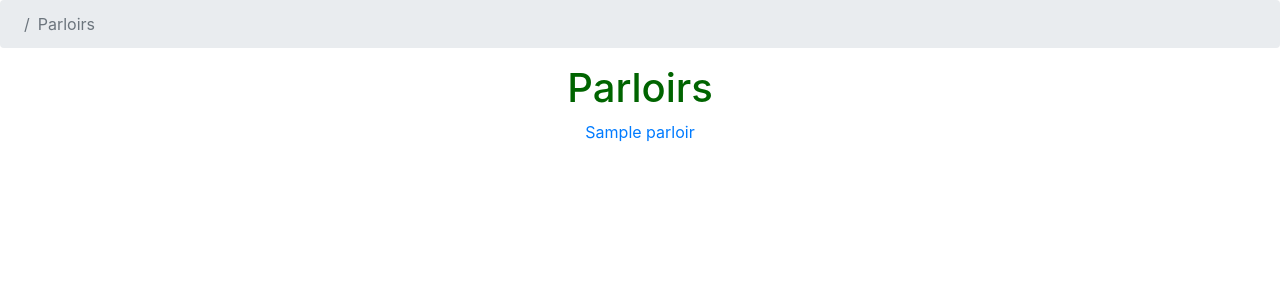
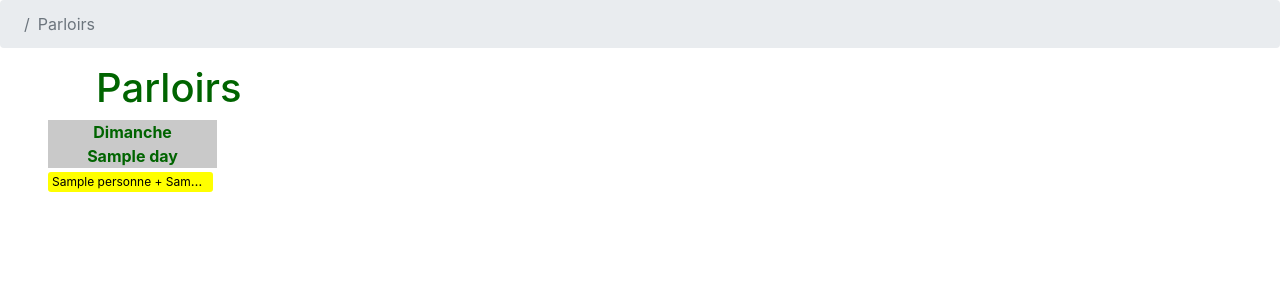
Before and after one commit to BrRoman/hotellerie, a Django app: template hotellerie/apps/parloirs/templates/parloirs/calendar.html in a window 1280 px wide. Shown: the part 64-364 px from the top of the page. Run offline with Django 3.2, Linux system fonts and the light colour scheme; the template is opened without the code that fills it: most values are stand-ins (such as "Sample title", 1, 10 or a date in 2020); style sheets or scripts are compiled from the project's sources; some libraries are stand-ins or nearby versions.

Commit message:
Parloirs: calendar OK => js and css updated.

```diff
--- a/hotellerie/apps/parloirs/templates/parloirs/calendar.html
+++ b/hotellerie/apps/parloirs/templates/parloirs/calendar.html
@@ -1,22 +1,47 @@
 {% extends 'main.html' %}
+
+{% load static %}
 
 {% block breadcrumbs %}
     <li class="breadcrumb-item active">Parloirs</li>
 {% endblock breadcrumbs %}
 
 {% block content %}
-    <div class="d-flex flex-column justify-content-between align-items-center">
+    <div class="d-flex align-self-stretch align-items-center mx-5">
         <!-- Title -->
-        <div id="title" class="form-inline">
+        <div id="title" class="form-inline mr-auto">
             <h1>Parloirs</h1>
-            <a href={% url 'parloirs:create' %}><p class="mr-auto" title="Ajouter un parloir"><span class="fas fa-plus-circle"></p></a>
+            <a href={% url 'parloirs:create' %}><p class="mr-auto" title="Ajouter un séjour"><span class="fas fa-plus-circle"></span></p></a>
+        </div>
+
+        <!-- Tools -->
+        <div id="tools" class="d-flex align-items-center ml-auto">
+            <span id="previous_week" class="fas fa-angle-double-left" title="Semaine précédente"></span>
+
+            <div class="input-group" id="datepicker">
+                <span class="fas fa-calendar-alt" data-target="#datepicker" data-toggle="datetimepicker" title="Calendrier"></span>
+            </div>
+
+            <span id="next_week" class="fas fa-angle-double-right" title="Semaine suivante"></span>
         </div>
     </div>
 
-    <!-- Liste -->
-    <ul class="list-inline">
-        {% for parloir in parloirs %}
-            <li><a href={% url 'parloirs:details' parloir.id %}>{{ parloir }}</a></li>
-        {% endfor %}
-    </ul>
-{% endblock %}
+    <!-- Calendar -->
+    <div id="calendar">
+        <!-- Dates -->
+        {% include 'calendar_dates.html' %}
+
+        <!-- Parloirs -->
+        <div id="calendar-bars">
+            {% for day, day_data in days.items %}
+                {% for parloir in day_data.parloirs %}
+                    <div class="bar parloir px-1 mt-1 mr-1" style="grid-column: {{ forloop.parentloop.counter }};" title="{{ parloir.personne }} + {{ parloir.nombre }}">
+                        <a href={% url 'parloirs:details' parloir.id %}>
+                            {{ parloir.personne }} + {{ parloir.nombre }}
+                        </a>
+                    </div>
+                {% endfor %}
+            {% endfor %}
+        </div>
+    </div>
+{% endblock content %}
--- a/hotellerie/apps/parloirs/urls.py
+++ b/hotellerie/apps/parloirs/urls.py
@@ -6,7 +6,7 @@ from . import views
 
 app_name = 'parloirs'
 urlpatterns = [
-    path('', views.calendar, name='home'),
+    path('', views.home, name='home'),
     re_path(r'^(?P<day>\d{2})/(?P<month>\d{2})/(?P<year>\d{4})/$',
             views.calendar, name='calendar'),
     path('create/', views.create, name='create'),
--- a/hotellerie/apps/sejours/templates/sejours/calendar.html
+++ b/hotellerie/apps/sejours/templates/sejours/calendar.html
@@ -32,7 +32,7 @@
         {% include 'calendar_dates.html' %}
 
         <!-- Sejours -->
-        <div id="calendar-sejours">
+        <div id="calendar-bars">
             {% for day, day_data in days.items %}
                 {% for sejour, sejour_data in day_data.sejours.items %}
                     {% if sejour_data.length > 0 %}
--- a/hotellerie/static/css/hotellerie.less
+++ b/hotellerie/static/css/hotellerie.less
@@ -104,7 +104,7 @@ body {
                 }
             }
 
-            #calendar-sejours {
+            #calendar-bars {
                 display: grid;
                 grid-template-columns: repeat(7, 100% / 7);
 
@@ -148,6 +148,15 @@ body {
                 .pretre.groupe {
                     background-color: rgb(189, 0, 189);
                 }
+
+                .parloir {
+                    background-color: yellow;
+                    color: black;
+
+                    a {
+                        color: black;
+                    }
+                }
             }
         }
     }
--- a/hotellerie/static/js/hotellerie.js
+++ b/hotellerie/static/js/hotellerie.js
@@ -3,39 +3,41 @@ $(document).ready(function () {
 
     // Calendar: click on 'previous week':
     $('#previous_week').click(function () {
-        regex = /(\d{2})\/(\d{2})\/(\d{4})/;
-        result = regex.exec(url);
-        date = new Date(parseInt(result[3]), parseInt(result[2]) - 1, parseInt(result[1]));
-        previous_date = new Date(date.getTime() - (7 * 24 * 3600 * 1000));
+        const regex = /([^\/]*)\/(\d{2})\/(\d{2})\/(\d{4})/;
+        const result = regex.exec(url);
+        const date = new Date(parseInt(result[4]), parseInt(result[3]) - 1, parseInt(result[2]));
+        const previous_date = new Date(date.getTime() - (7 * 24 * 3600 * 1000));
 
-        previous_day = previous_date.getDate();
+        let previous_day = previous_date.getDate();
         previous_day = previous_day < 10 ? '0' + previous_day : previous_day;
 
-        previous_month = previous_date.getMonth() + 1;
+        let previous_month = previous_date.getMonth() + 1;
         previous_month = previous_month < 10 ? '0' + previous_month : previous_month;
 
-        previous_year = previous_date.getYear() + 1900;
+        const previous_year = previous_date.getYear() + 1900;
 
-        window.location.href = '/hotellerie/sejours/' + previous_day + '/' + previous_month + '/' + previous_year;
+        const page = result[1];
+        window.location.href = '/hotellerie/' + page + '/' + previous_day + '/' + previous_month + '/' + previous_year;
     });
 
 
     // Calendar: click on 'next week':
     $('#next_week').click(function () {
-        regex = /(\d{2})\/(\d{2})\/(\d{4})/;
-        result = regex.exec(url);
-        date = new Date(parseInt(result[3]), parseInt(result[2]) - 1, parseInt(result[1]));
-        next_date = new Date(date.getTime() + (7 * 24 * 3600 * 1000));
+        const regex = /([^\/]*)\/(\d{2})\/(\d{2})\/(\d{4})/;
+        const result = regex.exec(url);
+        const date = new Date(parseInt(result[4]), parseInt(result[3]) - 1, parseInt(result[2]));
+        const next_date = new Date(date.getTime() + (7 * 24 * 3600 * 1000));
 
-        next_day = next_date.getDate();
+        let next_day = next_date.getDate();
         next_day = next_day < 10 ? '0' + next_day : next_day;
 
-        next_month = next_date.getMonth() + 1;
+        let next_month = next_date.getMonth() + 1;
         next_month = next_month < 10 ? '0' + next_month : next_month;
 
         next_year = next_date.getYear() + 1900;
 
-        window.location.href = '/hotellerie/sejours/' + next_day + '/' + next_month + '/' + next_year;
+        const page = result[1];
+        window.location.href = '/hotellerie/' + page + '/' + next_day + '/' + next_month + '/' + next_year;
     });
 
 
@@ -44,12 +46,16 @@ $(document).ready(function () {
         format: 'L',
     });
     $('#datepicker').on('hide.datetimepicker', function (e) {
+        const regex = /([^\/]*)\/\d{2}\/\d{2}\/\d{4}/;
+        const result = regex.exec(url);
+        const page = result[1];
+
         date = e.date._d;
         day = date.getDate();
         day = day < 10 ? '0' + day : day;
         month = date.getMonth() + 1;
         month = month < 10 ? '0' + month : month;
         year = date.getYear() + 1900;
-        window.location.href = '/hotellerie/sejours/' + day + '/' + month + '/' + year;
+        window.location.href = '/hotellerie/' + page + '/' + day + '/' + month + '/' + year;
     });
 });
```
Also changed, not shown: hotellerie/apps/parloirs/views.py (+21 -2 lines).
